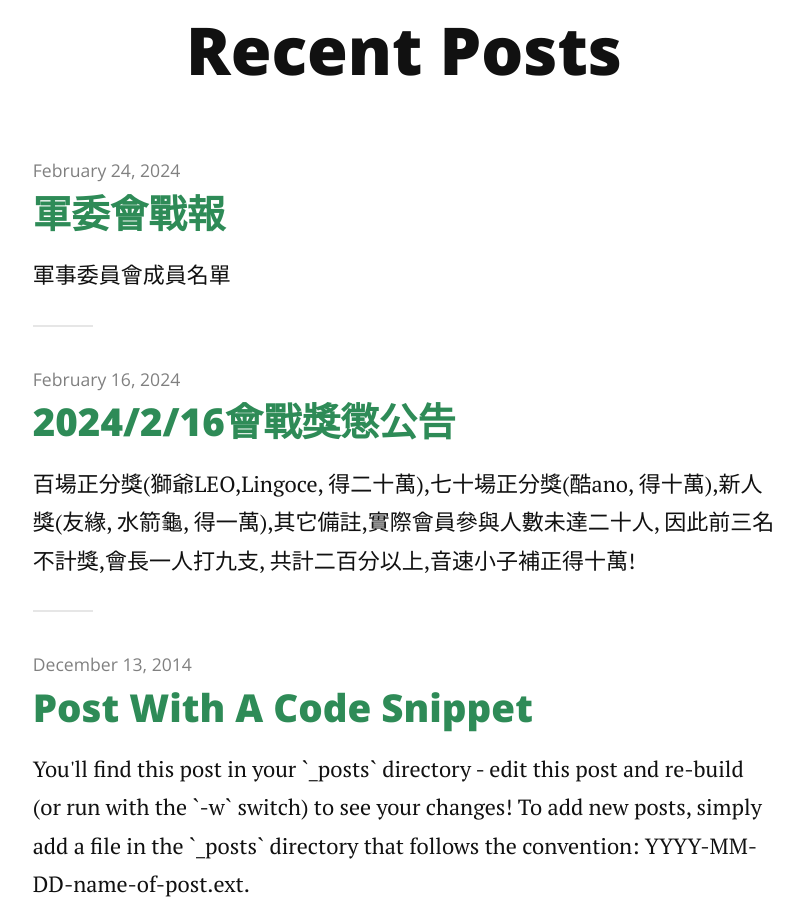
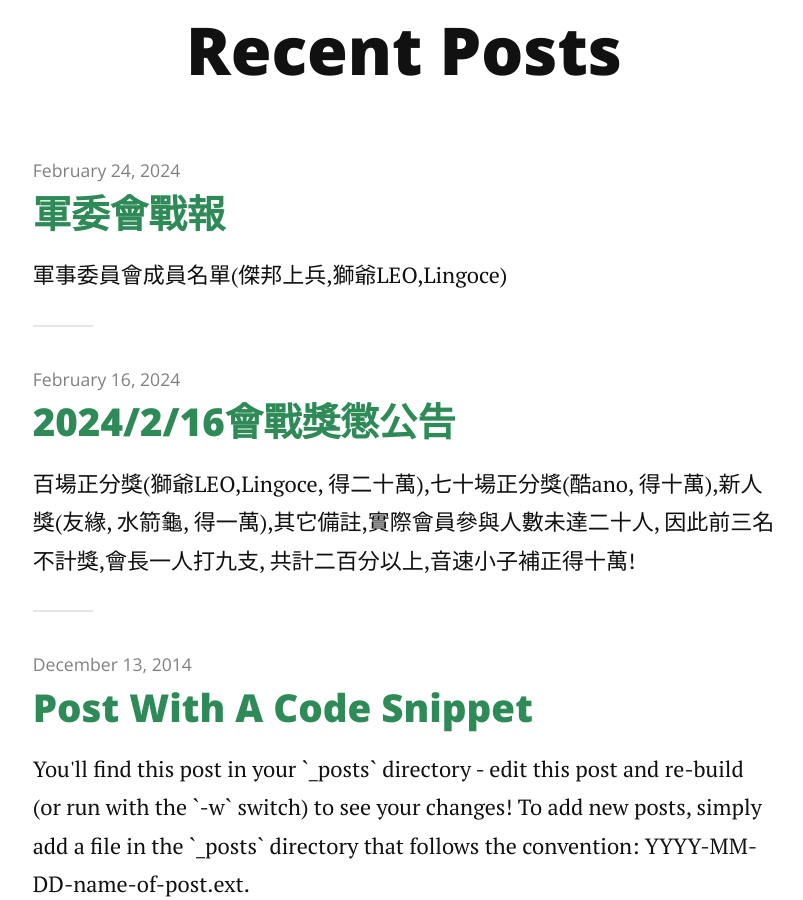
Before and after one commit to jetbomb2012/beloved, a Jekyll site: the page built from index.html, in a window 1280 px wide and 900 px high, scrolled down 347 px. Shown: the whole window, without its empty margins (236-1039 px from the left). Built offline with Jekyll 4.4.1, drawn with Linux system fonts in a browser that asks for light colours; nearby versions of some CDN libraries; the list of posts is cut into pages by our own code.

Commit message:
Update 2014-12-14-featured-image.markdown

```diff
--- a/_posts/2014-12-14-featured-image.markdown
+++ b/_posts/2014-12-14-featured-image.markdown
@@ -5,9 +5,9 @@ date:   2024-02-24
 image: touring.jpg
 ---
 
-<p class="intro"><span class="dropcap">軍事委員會成員名單</span></p>
+<p class="intro"><span class="dropcap">軍事委員會成員名單(傑邦上兵,獅爺LEO,Lingoce)</span></p>
 
-<P 傑邦上兵,獅爺LEO,Lingoce /P>
+<P  /P>
 
 
   決行事項
```
